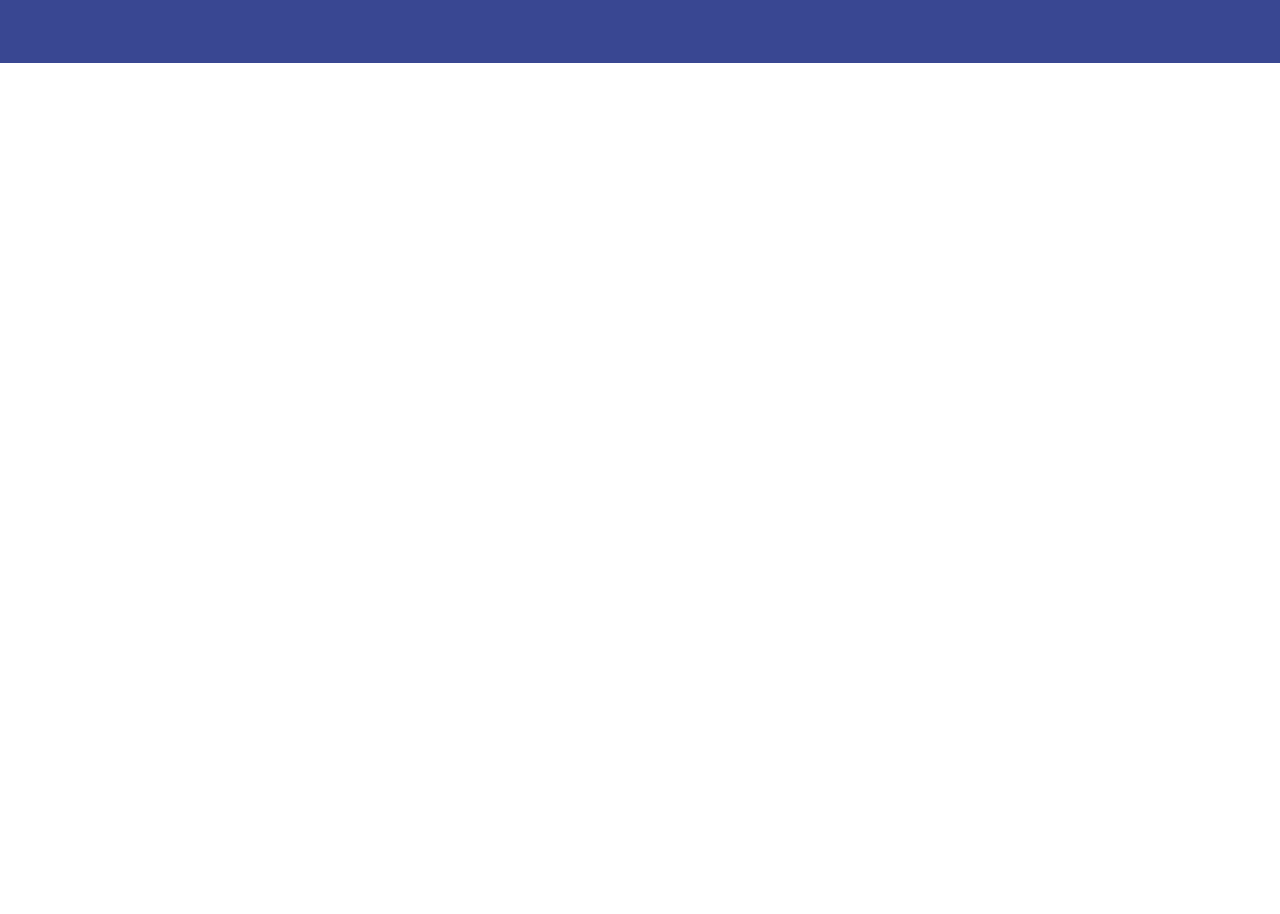
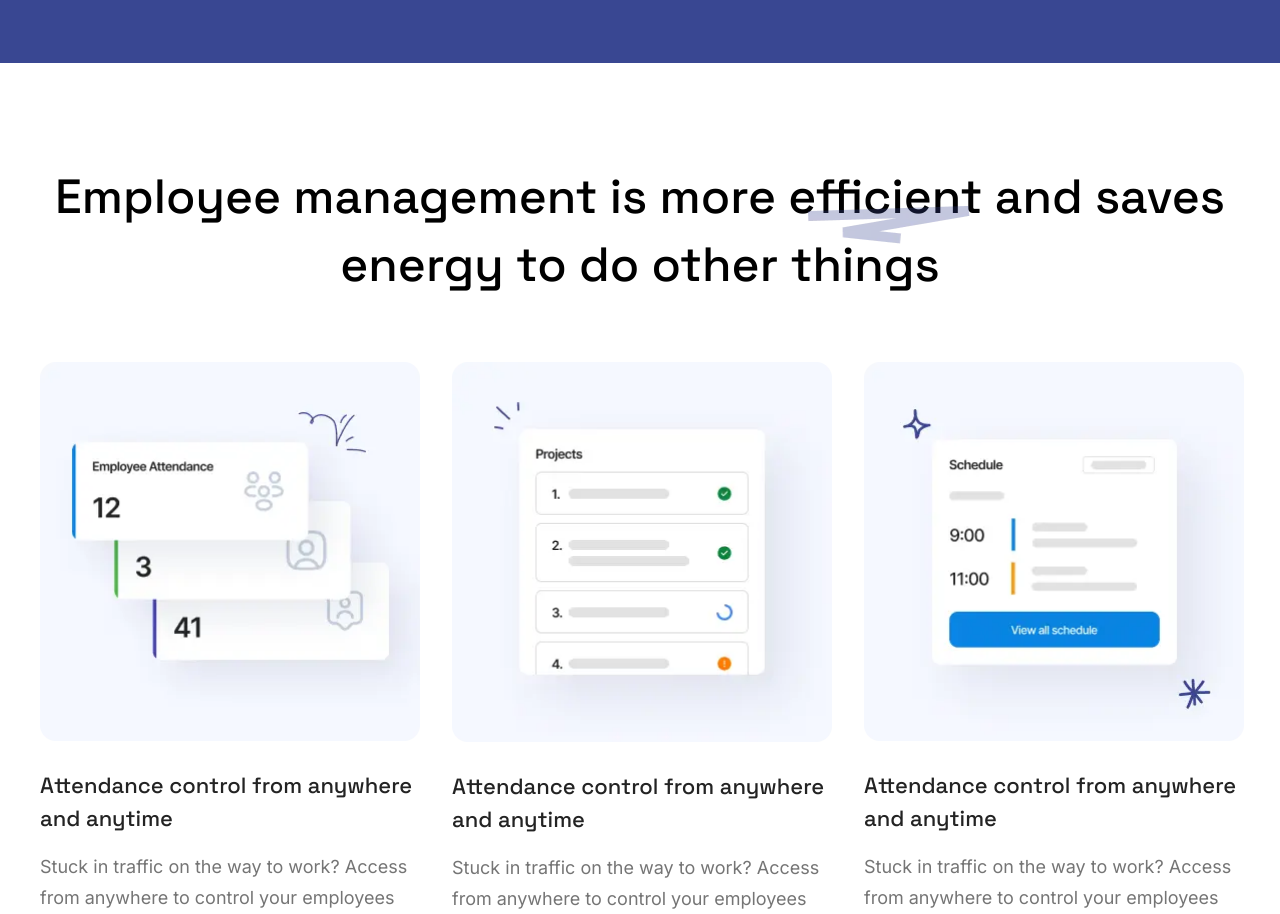
Before and after one commit to arafatYasir/MERN-Project-4, a plain HTML site: page index.html in a window 1280 px wide. Shown: the part 850-1764 px from the top of the page. Before the commit the page ends 913 px from the top, so only its background shows below. Drawn offline with Linux system fonts and the light colour scheme.

Commit message:
Management section added

```diff
--- a/css/style.css
+++ b/css/style.css
@@ -206,3 +206,55 @@ nav .buttons {
     line-height: 27px;
     margin-top: 8px;
 }
+
+/* ----Management Section---- */
+#management {
+    padding-top: 100px;
+}
+
+#management .title {
+    text-align: center;
+    max-width: 1200px;
+    margin: 0 auto;
+    font-family: "Space Grotesk", serif;
+    font-size: 48px;
+    font-weight: 500;
+    line-height: 67.2px;
+    position: relative;
+}
+
+#management .title img {
+    width: 162px;
+    position: absolute;
+    bottom: 54px;
+    right: 270px;
+}
+
+#management .wrapper {
+    display: grid;
+    grid-template-columns: repeat(3, 380px);
+    margin-top: 64px;
+    column-gap: 32px;
+}
+
+#management .item img {
+    width: 100%;
+}
+
+#management .item h3 {
+    font-family: "Space Grotesk", serif;
+    font-size: 22px;
+    font-weight: 500;
+    line-height: 33.6px;
+    margin-top: 24px;
+    color: #232323;
+}
+
+#management .item p {
+    font-family: "Inter", sans-serif;
+    color: #757575;
+    font-size: 18px;
+    font-weight: 400;
+    line-height: 30.6px;
+    margin-top: 16px;
+}
--- a/index.html
+++ b/index.html
@@ -95,6 +95,35 @@
                 </div>
             </div>
         </section>
+
+        <!-- Management Section -->
+        <section id="management">
+            <div class="container">
+                <h2 class="title">Employee management is more efficient and saves energy to do other things
+                    <img src="./images/sign-shape2.webp" alt="shape">
+                </h2>
+
+                <div class="wrapper">
+                    <div class="item">
+                        <img src="./images/management1.webp" alt="management1">
+                        <h3>Attendance control from anywhere and anytime</h3>
+                        <p>Stuck in traffic on the way to work? Access from anywhere to control your employees</p>
+                    </div>
+
+                    <div class="item">
+                        <img src="./images/management2.webp" alt="management2">
+                        <h3>Attendance control from anywhere and anytime</h3>
+                        <p>Stuck in traffic on the way to work? Access from anywhere to control your employees</p>
+                    </div>
+
+                    <div class="item">
+                        <img src="./images/management3.webp" alt="management3">
+                        <h3>Attendance control from anywhere and anytime</h3>
+                        <p>Stuck in traffic on the way to work? Access from anywhere to control your employees</p>
+                    </div>
+                </div>
+            </div>
+        </section>
     </main>
 </body>
 
```
